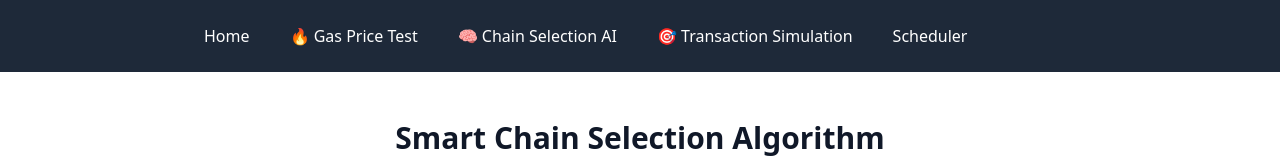
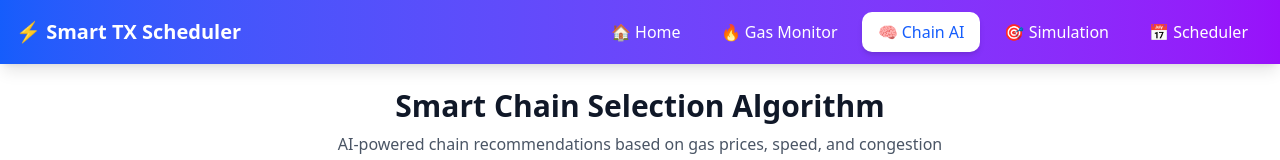
Before and after one commit to nolandruid/FailoverX-ethonline2025, a React (Vite) app in the folder frontend/: page /chain-selection-test in a window 1280 px wide. Shown: the top 160 px of the page. Built offline with nearby package versions, Linux system fonts and the light colour scheme; no server answers.

Commit message:
feat: enhance navigation bar with gradient design and active state highlighting

```diff
--- a/frontend/src/components/TestNavigation.tsx
+++ b/frontend/src/components/TestNavigation.tsx
@@ -1,39 +1,72 @@
-import { Link } from 'react-router-dom';
+import { Link, useLocation } from 'react-router-dom';
 
 export function TestNavigation() {
+  const location = useLocation();
+
+  const isActive = (path: string) => {
+    return location.pathname === path;
+  };
+
   return (
-    <nav className="bg-gray-800 text-white p-4 mb-6">
-      <div className="max-w-4xl mx-auto flex gap-4">
+    <nav className="bg-gradient-to-r from-blue-600 to-purple-600 text-white shadow-lg">
+      <div className="max-w-7xl mx-auto px-4 py-3">
+        <div className="flex items-center justify-between">
+          <div className="flex items-center gap-2">
+            <span className="text-xl font-bold">⚡ Smart TX Scheduler</span>
+          </div>
+          <div className="flex gap-2">
             <Link
               to="/"
-          className="px-3 py-2 rounded hover:bg-gray-700 transition-colors"
+              className={`px-4 py-2 rounded-lg transition-all font-medium ${
+                isActive('/')
+                  ? 'bg-white text-blue-600 shadow-md'
+                  : 'hover:bg-white/20'
+              }`}
             >
-          Home
+              🏠 Home
             </Link>
             <Link
               to="/gas-test"
-          className="px-3 py-2 rounded hover:bg-gray-700 transition-colors"
+              className={`px-4 py-2 rounded-lg transition-all font-medium ${
+                isActive('/gas-test')
+                  ? 'bg-white text-blue-600 shadow-md'
+                  : 'hover:bg-white/20'
+              }`}
             >
-          🔥 Gas Price Test
+              🔥 Gas Monitor
             </Link>
             <Link
               to="/chain-selection-test"
-          className="px-3 py-2 rounded hover:bg-gray-700 transition-colors"
+              className={`px-4 py-2 rounded-lg transition-all font-medium ${
+                isActive('/chain-selection-test')
+                  ? 'bg-white text-blue-600 shadow-md'
+                  : 'hover:bg-white/20'
+              }`}
             >
-          🧠 Chain Selection AI
+              🧠 Chain AI
             </Link>
             <Link
               to="/transaction-simulation-test"
-          className="px-3 py-2 rounded hover:bg-gray-700 transition-colors"
+              className={`px-4 py-2 rounded-lg transition-all font-medium ${
+                isActive('/transaction-simulation-test')
+                  ? 'bg-white text-blue-600 shadow-md'
+                  : 'hover:bg-white/20'
+              }`}
             >
-          🎯 Transaction Simulation
+              🎯 Simulation
             </Link>
             <Link
               to="/scheduler"
-          className="px-3 py-2 rounded hover:bg-gray-700 transition-colors"
+              className={`px-4 py-2 rounded-lg transition-all font-medium ${
+                isActive('/scheduler')
+                  ? 'bg-white text-blue-600 shadow-md'
+                  : 'hover:bg-white/20'
+              }`}
             >
-          Scheduler
+              📅 Scheduler
             </Link>
+          </div>
+        </div>
       </div>
     </nav>
   );
```
Lines whose indentation alone changed are shown as unchanged.
